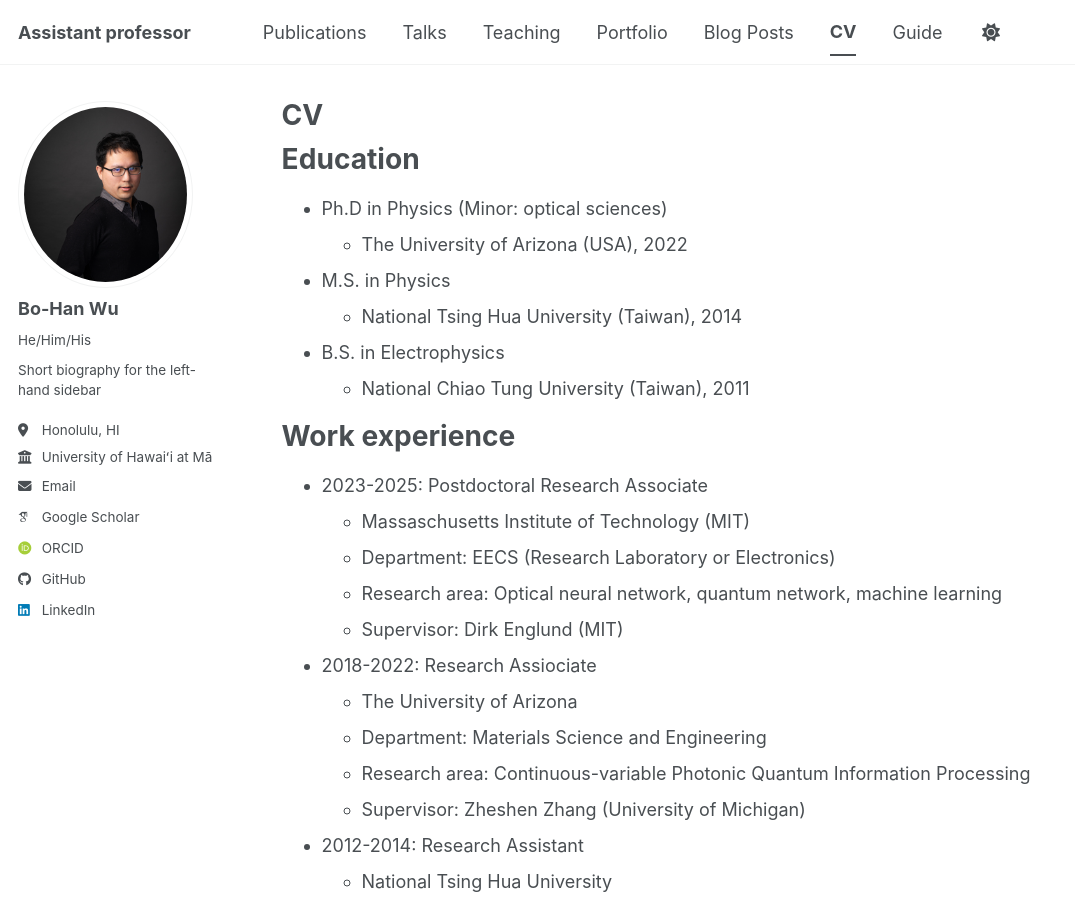
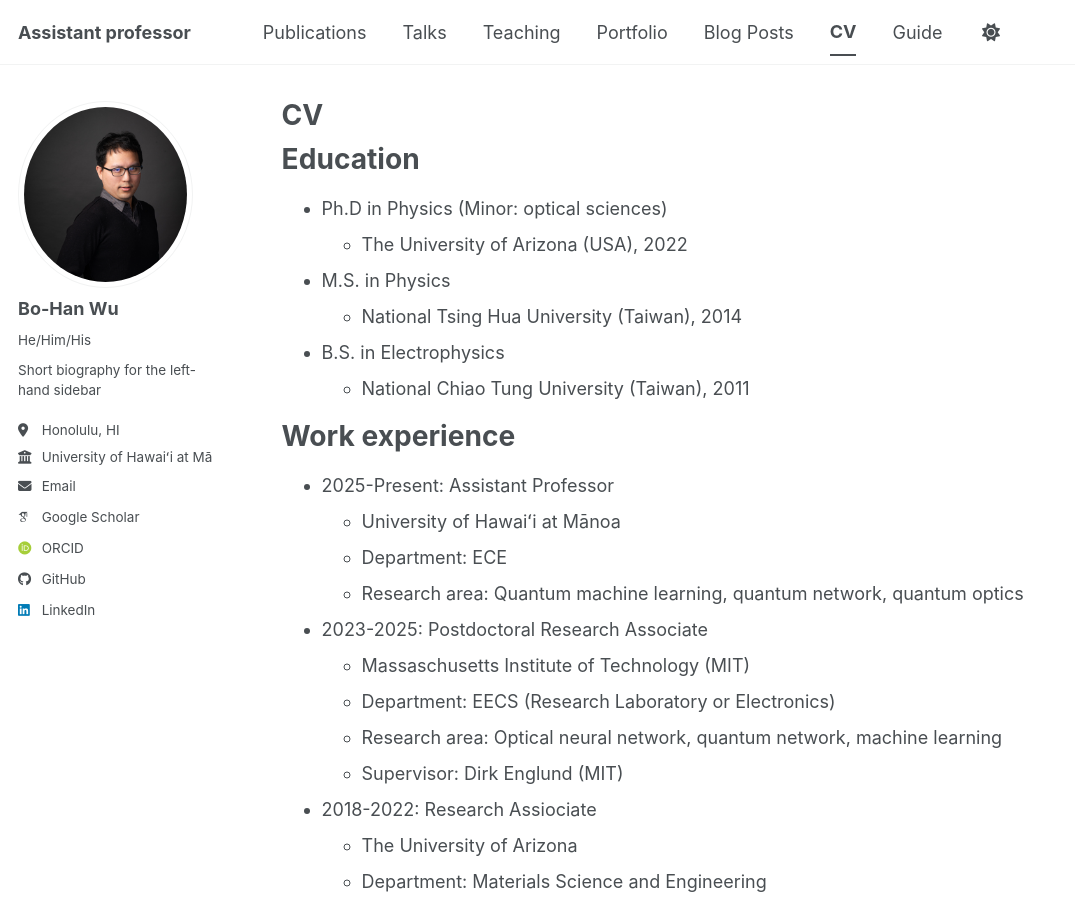
Before and after one commit to go705/go705.github.io, a Jekyll site: the page built from _pages/cv.md, in a window 1280 px wide and 900 px high. Shown: the whole window, without its empty margins (0-1075 px from the left). Built offline with Jekyll 4.4.1, drawn with Linux system fonts in a browser that asks for light colours; some web fonts are replaced; a script bundle is joined from its source files by our own code; library files that are not in the unit come from our copies.

Commit message:
Update cv.md

```diff
--- a/_pages/cv.md
+++ b/_pages/cv.md
@@ -20,6 +20,11 @@ Education
 
 Work experience
 ======
+* 2025-Present: Assistant Professor
+  * University of Hawaiʻi at Mānoa
+  * Department: ECE
+  * Research area: Quantum machine learning, quantum network, quantum optics
+
 * 2023-2025: Postdoctoral Research Associate
   * Massaschusetts Institute of Technology (MIT)
   * Department: EECS (Research Laboratory or Electronics)
```
